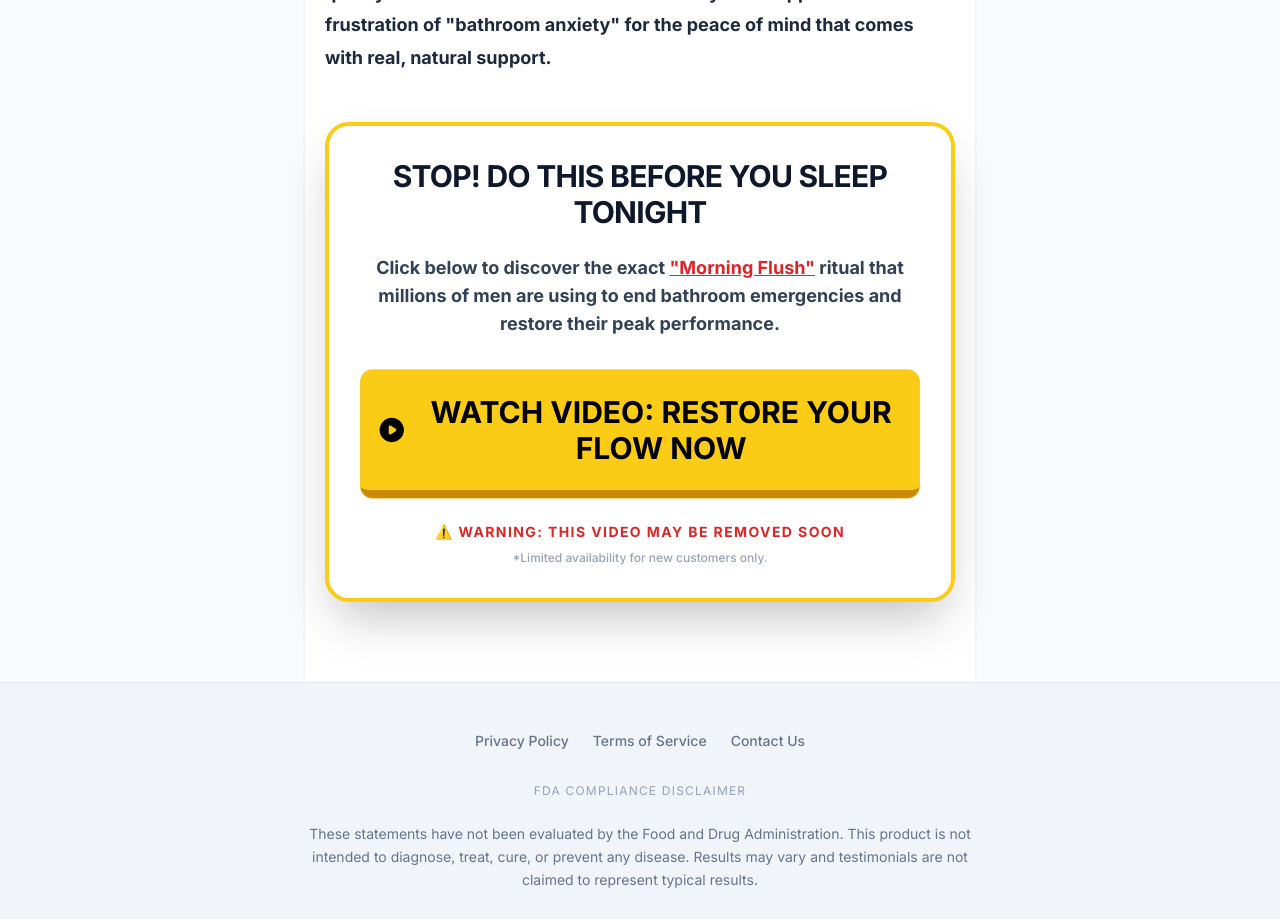
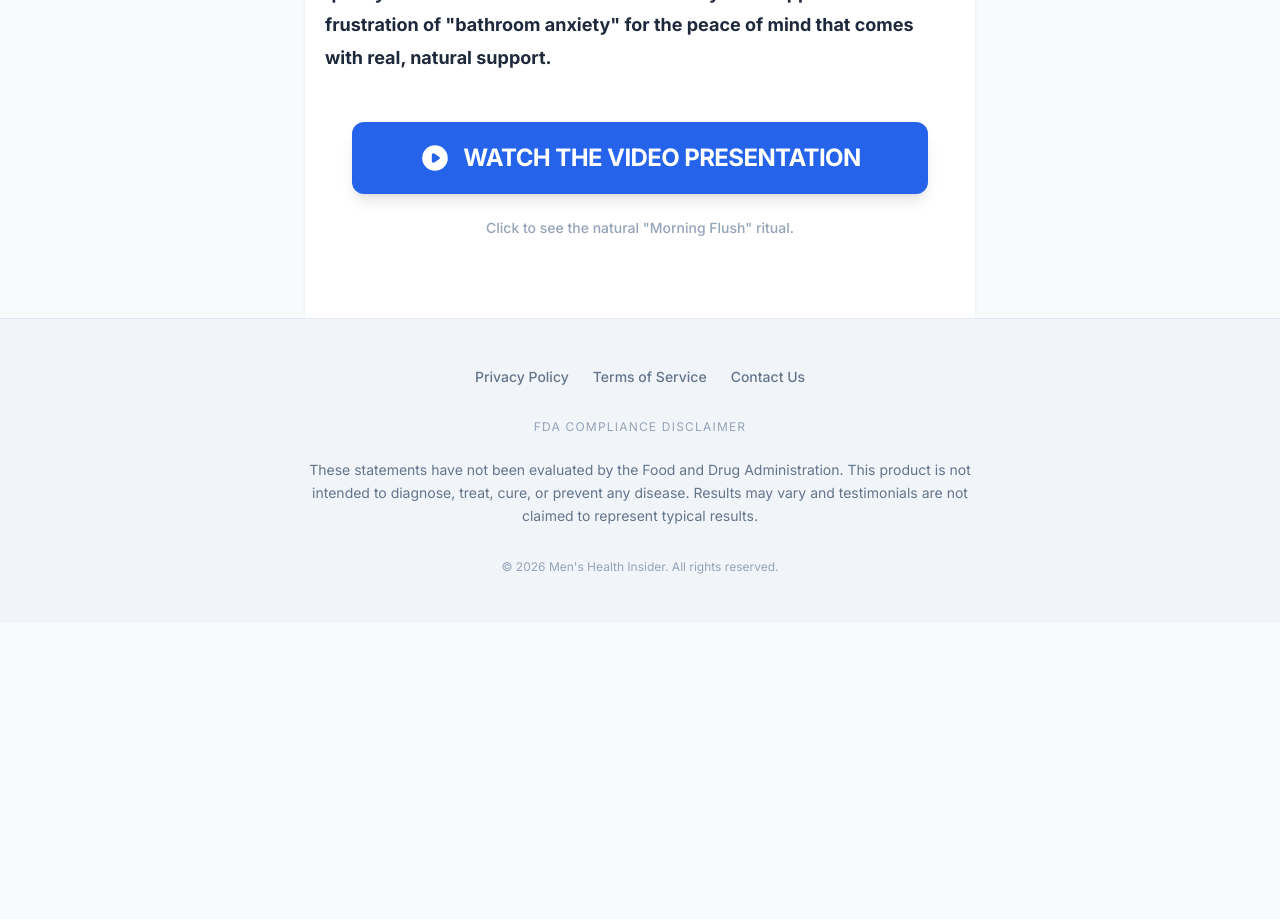
Before and after one commit to felipemouratkt03-max/Urinary-Health, a React (Vite) app: page / in a window 1280 px wide. Shown: the part 2360-3279 px from the top of the page. After the commit the page ends 2983 px from the top, so only its background shows below. Built offline with nearby package versions, Linux system fonts and the light colour scheme.

Commit message:
feat: Update CTA buttons and add lint script
Refactor StoryContent and StickyCTA components to use a more prominent blue CTA button and updated text. This improves visual consistency and call-to-action clarity. Also, adds a lint script to package.json for type checking.

```diff
--- a/components/StickyCTA.tsx
+++ b/components/StickyCTA.tsx
@@ -28,10 +28,10 @@ export const StickyCTA: React.FC = () => {
       <div className="max-w-md mx-auto">
         <button
           onClick={handleMobileClick}
-          className="w-full flex items-center justify-center gap-3 bg-yellow-400 text-black rounded-2xl px-6 py-5 shadow-[0_-10px_40px_rgba(0,0,0,0.3)] font-black text-xl active:scale-95 transition-transform border-b-4 border-yellow-600 uppercase italic tracking-tighter"
+          className="w-full flex items-center justify-center gap-2 bg-blue-600 text-white rounded-xl px-6 py-4 shadow-lg font-bold text-lg active:scale-95 transition-transform uppercase tracking-tight"
         >
-          <span>See The "Morning Flush" Ritual</span>
-          <svg className="w-6 h-6" fill="currentColor" viewBox="0 0 20 20">
+          <span>Watch Video Now</span>
+          <svg className="w-5 h-5" fill="currentColor" viewBox="0 0 20 20">
             <path fillRule="evenodd" d="M10 18a8 8 0 100-16 8 8 0 000 16zM9.555 7.168A1 1 0 008 8v4a1 1 0 001.555.832l3-2a1 1 0 000-1.664l-3-2z" clipRule="evenodd" />
           </svg>
         </button>
--- a/components/StoryContent.tsx
+++ b/components/StoryContent.tsx
@@ -69,40 +69,24 @@ export const StoryContent: React.FC = () => {
         Mark is just one of thousands of American men over 50 who have quietly taken back control of their lives. They’ve swapped the frustration of "bathroom anxiety" for the peace of mind that comes with real, natural support.
       </p>
 
-      <div className="bg-white p-8 rounded-3xl border-4 border-yellow-400 mt-12 mb-8 shadow-2xl">
-        <h2 className="text-2xl md:text-3xl font-black text-slate-900 mb-6 text-center uppercase tracking-tight">
-          STOP! Do This Before You Sleep Tonight
-        </h2>
-
-        <p className="mb-8 text-center text-slate-700 text-lg font-bold">
-          Click below to discover the exact <span className="text-red-600 underline">"Morning Flush"</span> ritual that millions of men are using to end bathroom emergencies and restore their peak performance.
-        </p>
-
-        <div className="flex justify-center flex-col items-center gap-6">
+      <div className="mt-12 mb-8 flex flex-col items-center gap-6">
         <a
           href={AFFILIATE_URL}
           onClick={handleRedirect}
           target="_blank"
           rel="noopener noreferrer"
-            className="animate-pulse-gold inline-flex items-center justify-center w-full max-w-xl bg-yellow-400 hover:bg-yellow-500 text-black text-center py-6 px-4 rounded-xl font-black text-xl md:text-3xl transition-all shadow-[0_15px_40px_rgba(234,179,8,0.4)] hover:shadow-[0_20px_50px_rgba(234,179,8,0.5)] border-b-8 border-yellow-600 no-underline uppercase leading-none"
+          className="inline-flex items-center justify-center w-full max-w-xl bg-blue-600 hover:bg-blue-700 text-white text-center py-5 px-6 rounded-xl font-bold text-xl md:text-2xl transition-all shadow-lg no-underline uppercase tracking-tight"
         >
           <span className="flex items-center gap-3">
-              <svg className="w-10 h-10" fill="currentColor" viewBox="0 0 20 20">
+            <svg className="w-8 h-8" fill="currentColor" viewBox="0 0 20 20">
               <path fillRule="evenodd" d="M10 18a8 8 0 100-16 8 8 0 000 16zM9.555 7.168A1 1 0 008 8v4a1 1 0 001.555.832l3-2a1 1 0 000-1.664l-3-2z" clipRule="evenodd" />
             </svg>
-              WATCH VIDEO: RESTORE YOUR FLOW NOW
+            Watch The Video Presentation
           </span>
         </a>
-
-          <div className="flex flex-col items-center gap-2">
-            <p className="text-sm text-red-600 font-black uppercase tracking-widest">
-              ⚠️ Warning: This Video May Be Removed Soon
+        <p className="text-sm text-slate-400 font-medium">
+          Click to see the natural "Morning Flush" ritual.
         </p>
-            <p className="text-xs text-slate-400 font-medium">
-              *Limited availability for new customers only.
-            </p>
-          </div>
-        </div>
       </div>
     </article>
   );
--- a/index.html
+++ b/index.html
@@ -51,9 +51,11 @@
   }
 }
 </script>
+<link rel="stylesheet" href="/index.css">
 </head>
 <body>
     <div id="root"></div>
     <script type="module" src="index.tsx"></script>
+<script type="module" src="/index.tsx"></script>
 </body>
 </html>
--- a/package.json
+++ b/package.json
@@ -6,7 +6,8 @@
   "scripts": {
     "dev": "vite",
     "build": "vite build",
-    "preview": "vite preview"
+    "preview": "vite preview",
+    "lint": "tsc --noEmit"
   },
   "dependencies": {
     "react": "^19.2.4",
```
Also changed, not shown: 1 other file (tests, documents, lock files or other folders). Lines whose indentation alone changed are shown as unchanged.
